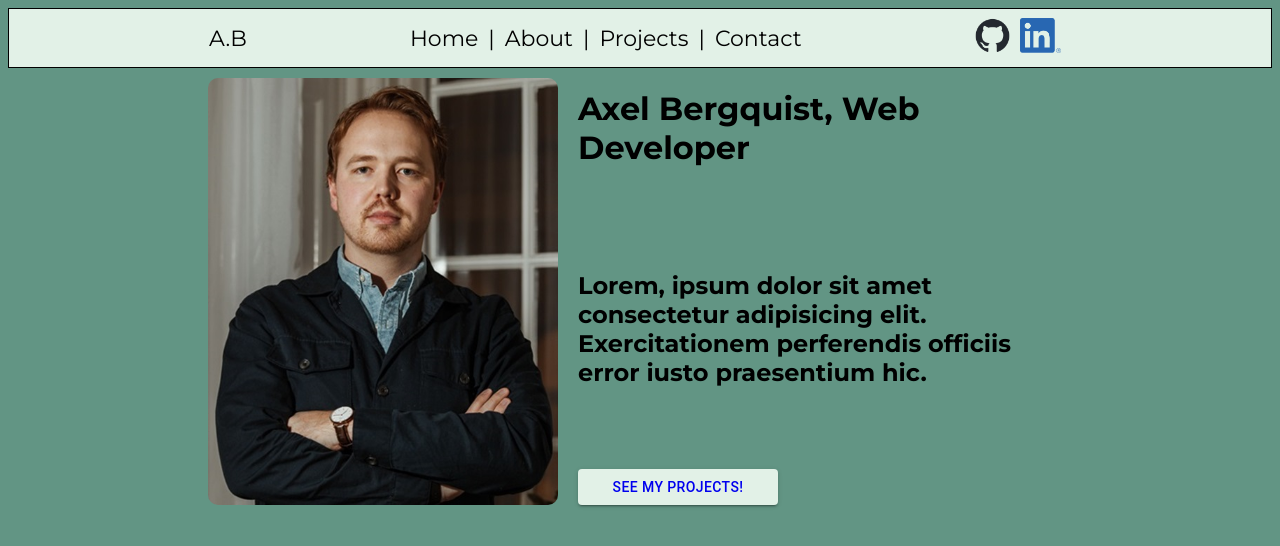
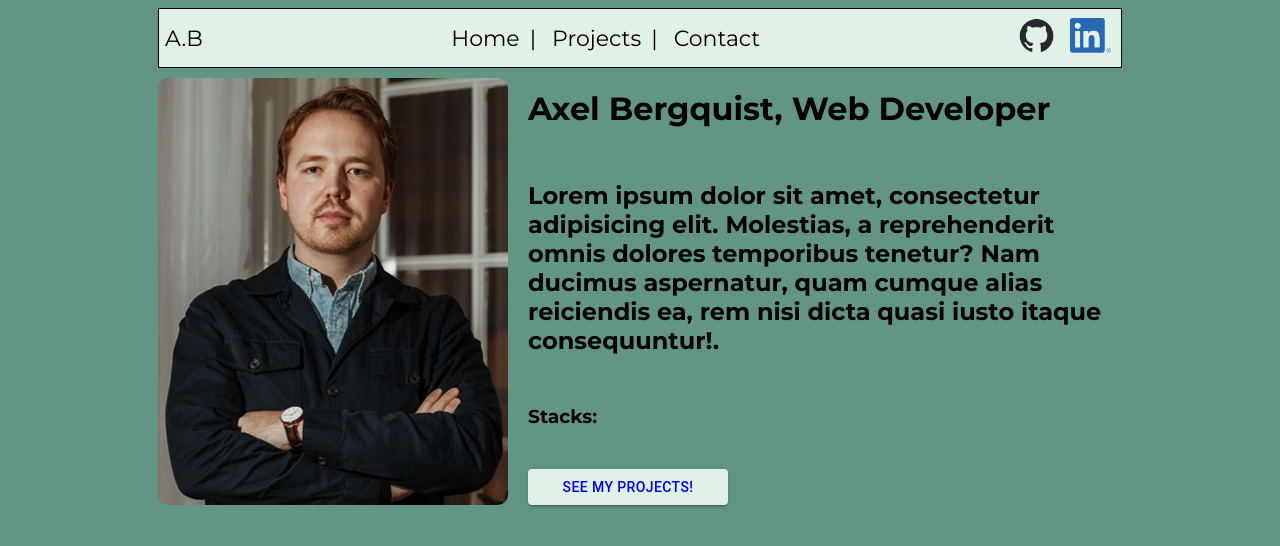
Before and after one commit to axelberk/Portfolio, a React (Vite) app: page / in a window 1280 px wide. Shown: the top 546 px of the page. Built offline with nearby package versions, Linux system fonts and the light colour scheme.

Commit message:
homepage work cont

```diff
--- a/src/App.css
+++ b/src/App.css
@@ -8,6 +8,7 @@
 .App {
   display: flex;
   flex-direction: column;
+  padding: 0px 150px;
 }
 
 html, body {
--- a/src/App.jsx
+++ b/src/App.jsx
@@ -3,6 +3,7 @@ import './App.css'
 import Navbar from './Components/Navbar/Navbar'
 import { Routes, Route, BrowserRouter } from 'react-router-dom'
 import Homepage from './Homepage/Homepage'
+import Projects from './Components/Projects/Projects'
 import '@mui/material'
 
 
@@ -10,13 +11,14 @@ function App() {
 
   return (
     <BrowserRouter>
-      <Navbar/>
-        <div className='App'>
+      <div className='App'>
+          <Navbar/>
           <Homepage />
+          <Projects />
 
 
 
-        </div>
+      </div>
     </BrowserRouter>
 
   )
--- a/src/Components/Navbar/Navbar.css
+++ b/src/Components/Navbar/Navbar.css
@@ -8,7 +8,7 @@
     height: 60px;
     border: 1px solid black;
     color: black;
-    padding: 12px 200px;
+
     box-sizing: border-box;
     font-size: 22px;
 }
@@ -16,6 +16,7 @@
 .Navbar a {
     text-decoration: none;
     color: black;
+    padding-left: 6px;
 }
 
 .Navbar img {
--- a/src/Components/Navbar/Navbar.jsx
+++ b/src/Components/Navbar/Navbar.jsx
@@ -7,7 +7,6 @@ const Navbar = () => {
             <a href="">A.B</a>
             <div className="page-routes">
                 <a href="/">Home</a>|
-                <a href="/">About</a>|
                 <a href="/">Projects</a>|
                 <a href="/">Contact</a>
             </div>
--- a/src/Components/Projects/Projects.jsx
+++ b/src/Components/Projects/Projects.jsx
@@ -0,0 +1,5 @@
+const Projects = (params) => {
+
+}
+
+export default Projects
--- a/src/Homepage/Homepage.css
+++ b/src/Homepage/Homepage.css
@@ -2,7 +2,7 @@
     display: flex;
     justify-content: space-between;
     flex-direction: column;
-    padding: 0 200px;
+
 }
 
 .intro-section {
--- a/src/Homepage/Homepage.jsx
+++ b/src/Homepage/Homepage.jsx
@@ -8,7 +8,9 @@ const Homepage = () => {
                 <img className='pfp' src="me.jpg" alt="" />
                 <div className="intro-text">
                     <h1>Axel Bergquist, Web Developer</h1>
-                    <h2>Lorem, ipsum dolor sit amet consectetur adipisicing elit. Exercitationem perferendis officiis error iusto praesentium hic.</h2>
+                    <h2>Lorem ipsum dolor sit amet, consectetur adipisicing elit. Molestias, a reprehenderit omnis dolores temporibus tenetur? Nam ducimus aspernatur, quam cumque alias reiciendis ea, rem nisi dicta quasi iusto itaque consequuntur!.</h2>
+                    <h3>Stacks: </h3>
+                    <div></div>
                     <Button variant="contained" className="projects-button" sx={{backgroundColor:"#E2F1E7", color:"black"}}>
                         <a href="/">See my projects!</a>
                     </ Button>
```
